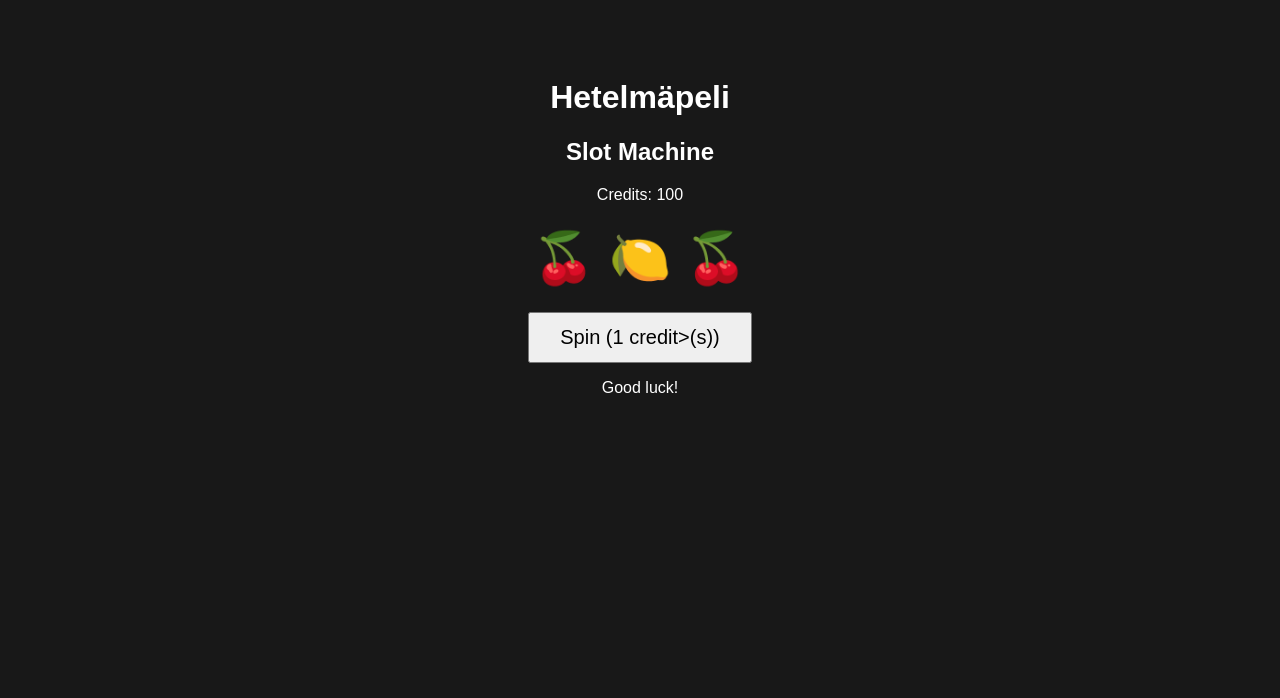
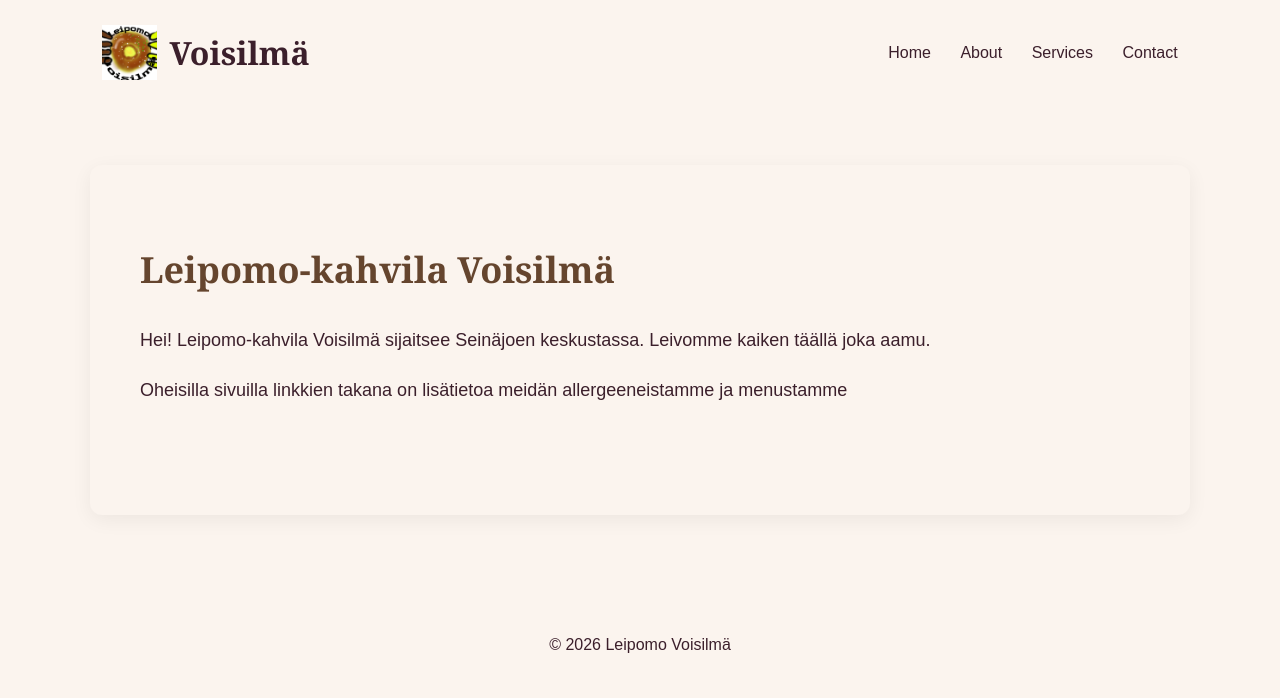
Before and after one commit to Sysi-404/webdev, a plain HTML site: page index.html in a window 1280 px wide. Drawn offline with Linux system fonts and the light colour scheme.

Commit message:
Add files via upload

```diff
--- a/index.html
+++ b/index.html
@@ -3,77 +3,35 @@
 <html lang="en">
 <head>
     <meta charset="UTF-8">
-    <title>My first page</title>
-    <style>
-        body {
-            background: #181818;
-            color: white;
-            text-align: center;
-            font-family: Arial, sans-serif;
-            padding-top: 50px;
-        }
-
-        .slot {
-            font-size: 50px;
-            margin: 25px;
-        }
-
-        button {
-            font-size: 20px;
-            padding: 12px 30px;
-            cursor: pointer;
-        }
-    </style>
+    <meta name="viewport" content="width=device-width, initial-scale=1.0">
+    <title>Leipomo-kahvila Voisilmä</title>
+    <link rel="stylesheet" href="style.css">
 </head>
 <body>
-    <h1>Hetelmäpeli</h1>
 
-    <h2>Slot Machine</h2>
-    <p>Credits: <span id="credits">100</span></p>
+    <header>
+    <h1>
+        <img src="leipomo.png" alt="Voisilmä logo">
+        Voisilmä
+    </h1>
 
-    <div class="slot" id="result">🍒 🍋 🍒</div>
+    <nav>
+        <a href="index.html">Home</a>
+        <a href="about.html">About</a>
+        <a href="services.html">Services</a>
+        <a href="contact.html">Contact</a>
+    </nav>
+    </header>
 
-    <button onclick="spin()">Spin (1 credit>(s))</button>
-    <p id="message">Good luck!</p>
+    <main>
+        <h2>Leipomo-kahvila Voisilmä</h2>
+        <p>Hei! Leipomo-kahvila Voisilmä sijaitsee Seinäjoen keskustassa. Leivomme kaiken täällä joka aamu.</p>
+        <p>Oheisilla sivuilla linkkien takana on lisätietoa meidän allergeeneistamme ja menustamme</p>
+    </main>
 
-    <script>
-        let credits = 100;
+    <footer>
+        <p>&copy; 2026 Leipomo Voisilmä</p>
+    </footer>
 
-        function spin() {
-            if (credits < 1) {
-                document.getElementById("message").textContent =
-                    "You're out of credits!";
-                return;
-            }
-
-            credits -= 1;
-
-            const symbols = ["🍒", "🍋", "🍊", "💎", "7️⃣"];
-            const result = Array.from(
-                { length: 3 },
-                () => symbols[Math.floor(Math.random() * symbols.length)]
-            );
-
-            let winnings = 0;
-
-            if (result.every(s => s === "7️⃣")) {
-                winnings = 100;
-            } else if (result.every(s => s === "💎")) {
-                winnings = 50;
-            } else if (result.every(s => s === result[0])) {
-                winnings = 20;
-            }
-
-            credits += winnings;
-
-            document.getElementById("credits").textContent = credits;
-            document.getElementById("result").textContent =
-                result.join(" ");
-            document.getElementById("message").textContent =
-                winnings > 0
-                    ? `You won ${winnings} credits!`
-                    : "You lost 1 credit(s)!";
-        }
-    </script>
 </body>
 </html>
--- /dev/null
+++ b/style.css
@@ -0,0 +1,99 @@
+
+/* GENERAL SETTINGS */
+* {
+    box-sizing: border-box;
+}
+
+body {
+    margin: 0;
+    font-family: Arial, sans-serif;
+    background-color: #fbf4ee;
+    color: #3b1f2b;
+}
+
+/* HEADER */
+header {
+    background-color: #fbf4ee;
+    color: #3b1f2b;
+    padding: 25px 8%;
+    display: flex;
+    justify-content: space-between;
+    align-items: center;
+}
+
+header h1 {
+    font-family: Georgia, serif;
+    font-size: 32px;
+    margin: 0;
+    display: flex;
+    align-items: center;
+    gap: 12px;
+}
+
+header h1 img {
+    width: 55px;
+    height: 55px;
+    object-fit: contain;
+}
+
+/* NAVIGATION */
+nav a {
+    color: #3b1f2b;
+    text-decoration: none;
+    margin-left: 25px;
+    font-size: 16px;
+    transition: color 0.2s;
+}
+
+nav a:hover {
+    color: #b23a48;
+}
+
+/* MAIN CONTENT */
+main {
+    max-width: 1100px;
+    margin: 60px auto;
+    padding: 50px;
+    background-color: #fbf4ee;
+    border-radius: 12px;
+    box-shadow: 0 5px 20px rgba(0,0,0,0.06);
+    min-height: 350px;
+}
+
+main h2 {
+    font-family: Georgia, serif;
+    font-size: 36px;
+    color: #65452e;
+}
+
+main p {
+    font-size: 18px;
+    line-height: 1.8;
+}
+
+/* FOOTER */
+footer {
+    background-color: #fbf4ee;
+    color: #3b1f2b;
+    text-align: center;
+    padding: 25px;
+    margin-top: 80px;
+}
+
+/* MOBILE */
+@media (max-width: 650px) {
+    header {
+        flex-direction: column;
+        gap: 20px;
+    }
+
+    nav a {
+        margin: 5px;
+        display: inline-block;
+    }
+
+    main {
+        margin: 20px;
+        padding: 25px;
+    }
+}
```
Also changed, not shown: about.html (added, +38 -0 lines), contact.html (added, +37 -0 lines), services.html (added, +43 -0 lines), leipomo.png (added).
